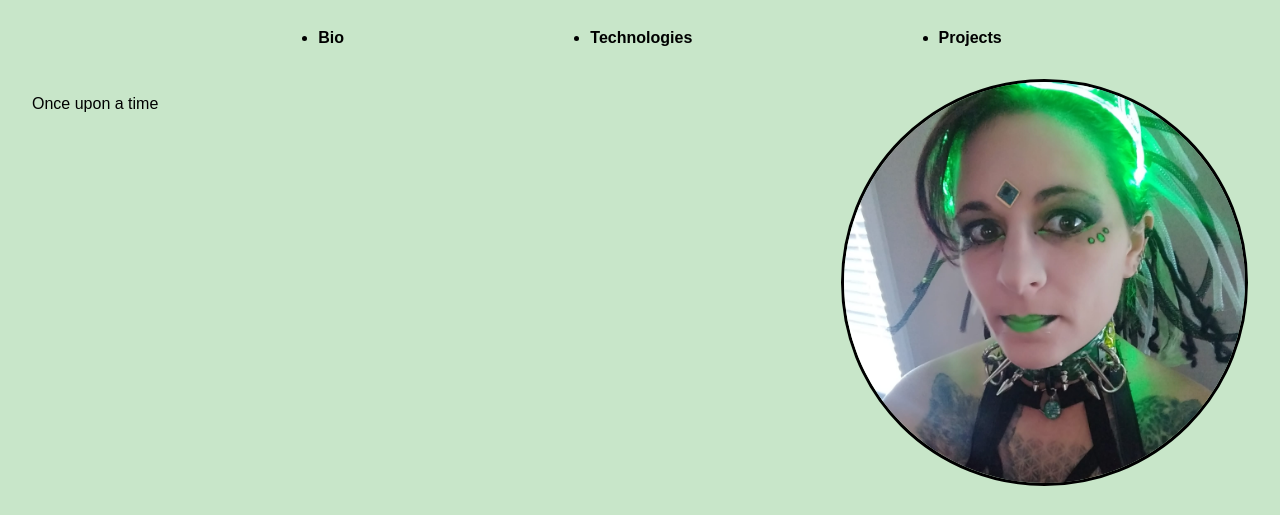
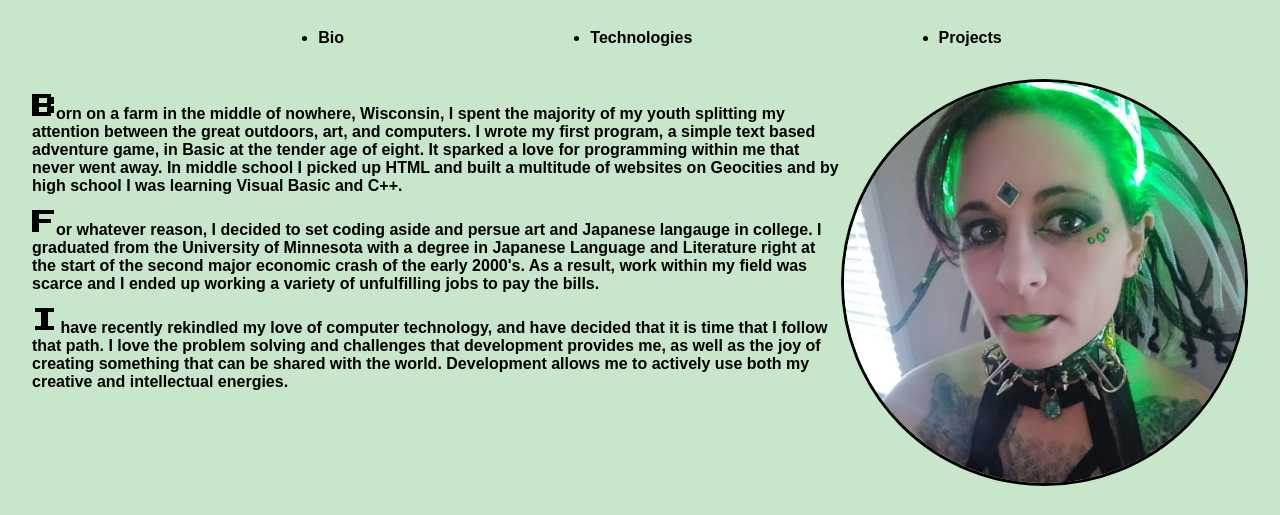
Before and after one commit to LaCollins/personal-bio-site, a plain HTML site: page index.html in a window 1280 px wide. Shown: the part 136-651 px from the top of the page. Drawn offline with Linux system fonts and the light colour scheme.

Commit message:
added bio text

```diff
--- a/index.html
+++ b/index.html
@@ -24,7 +24,12 @@
   <!-- Primary View -->
   <div class="fullPage" id="bioPage">
     <img src="./images/MyPhoto.jpg">
-    <p id="bio">Once upon a time</p>
+      <div id="text">
+        <p>Born on a farm in the middle of nowhere, Wisconsin, I spent the majority of my youth splitting my attention between the great outdoors, art, and computers. I wrote my first program, a simple text based adventure game, in Basic at the tender age of eight. It sparked a love for programming within me that never went away. In middle school I picked up HTML and built a multitude of websites on Geocities and by high school I was learning Visual Basic and C++.
+        </p>
+        <p>For whatever reason, I decided to set coding aside and persue art and Japanese langauge in college. I graduated from the University of Minnesota with a degree in Japanese Language and Literature right at the start of the second major economic crash of the early 2000's. As a result, work within my field was scarce and I ended up working a variety of unfulfilling jobs to pay the bills.</p>
+        <p id="lastSegment">I have recently rekindled my love of computer technology, and have decided that it is time that I follow that path. I love the problem solving and challenges that development provides me, as well as the joy of creating something that can be shared with the world. Development allows me to actively use both my creative and intellectual energies.</p>
+    </div>
     <!-- TODO: Fill in bio info here: What is your background? Why do you want to go into development? What do you love about development? -->
   </div>
   <div class="fullPage" id="technologiesPage">
--- a/main.css
+++ b/main.css
@@ -1,6 +1,7 @@
 body {
     background-color: #c8e6c9;
     font-family: Arial, Helvetica, sans-serif;
+    font-weight: bold;
     margin: 0;
     padding: 0;
 }
@@ -25,16 +26,23 @@ h1 {
 
 #bioPage img {
     width: 33%;
+    height: 33%;
     border: 3px solid black;
     border-radius: 20em;
 }
+
+#bioPage p::first-letter {
+    font-size: 150%;
+    font-family: 'Press Start 2P', cursive;
+}
+
 
 #navLinks {
     display: flex;
     flex-flow: row wrap;
     justify-content: space-evenly;
     margin: 2em;
-    font-weight: bold;
+    font-weight: bolder;
 }
 
 .page-footer {
```
